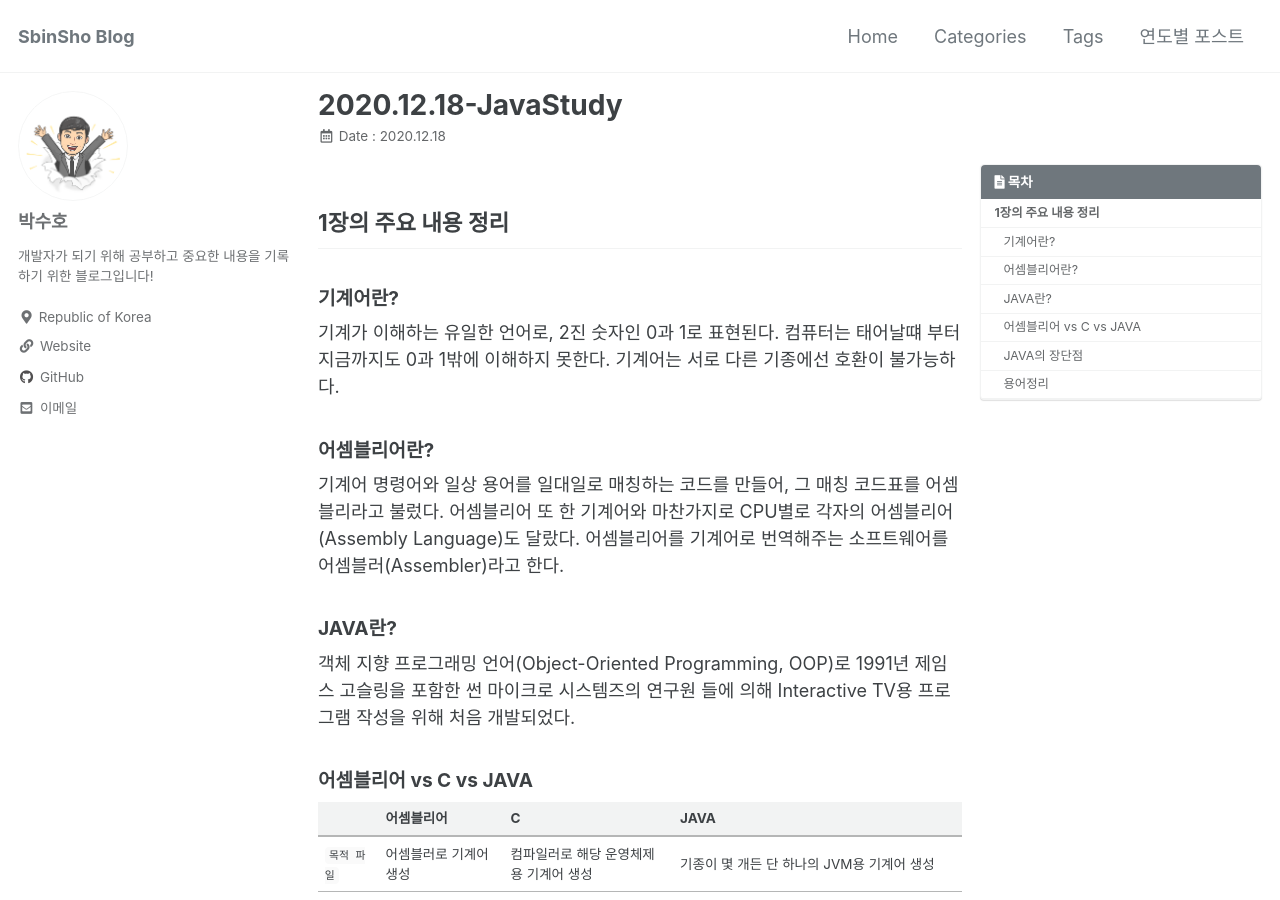
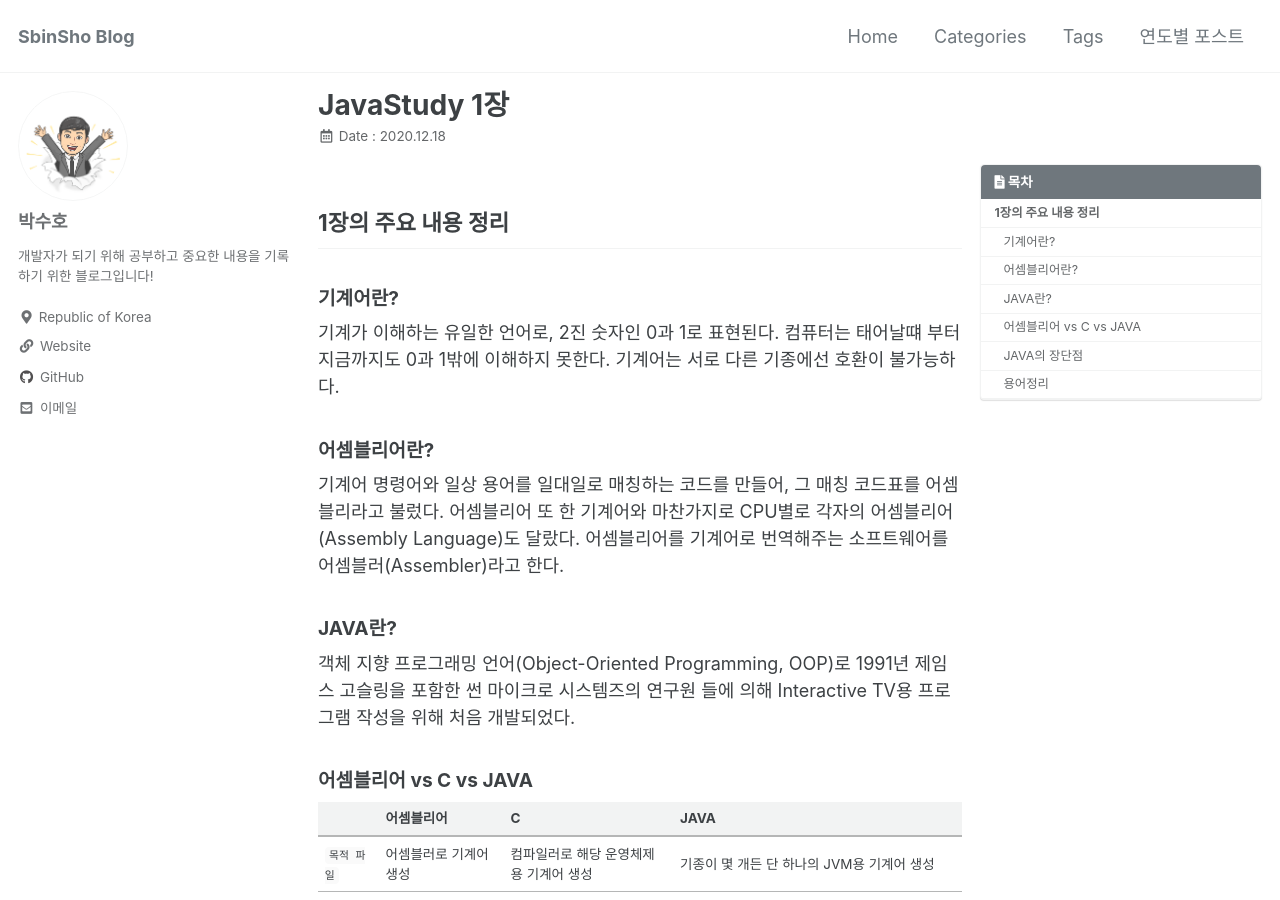
Before and after one commit to SbinSho/SbinSho.github.io, a Jekyll site: the page built from _posts/2020-12-18-JavaStudy.md, in a window 1280 px wide and 900 px high. Built offline with Jekyll 4.4.1, drawn with Linux system fonts in a browser that asks for light colours; cached includes are drawn as plain includes.

Commit message:
제목과 카테고리 수정

```diff
--- a/_posts/2020-12-18-JavaStudy.md
+++ b/_posts/2020-12-18-JavaStudy.md
@@ -1,8 +1,8 @@
 ---
-title:  "2020.12.18-JavaStudy"
-excerpt: "스프링 입문을 위한 자바 객체지향의 원리와 이해라는 책을 읽으며 중요한 내용을 정리한 글"
+title:  "JavaStudy 1장"
+excerpt: "스프링 입문을 위한 자바 객체지향의 원리와 이해라는 책을 읽으며 중요한 내용을 단원별로 정리한 글입니다."
 categories:
-  - Study
+  - Java_Study
 
 toc: true
 toc_sticky: true
```
